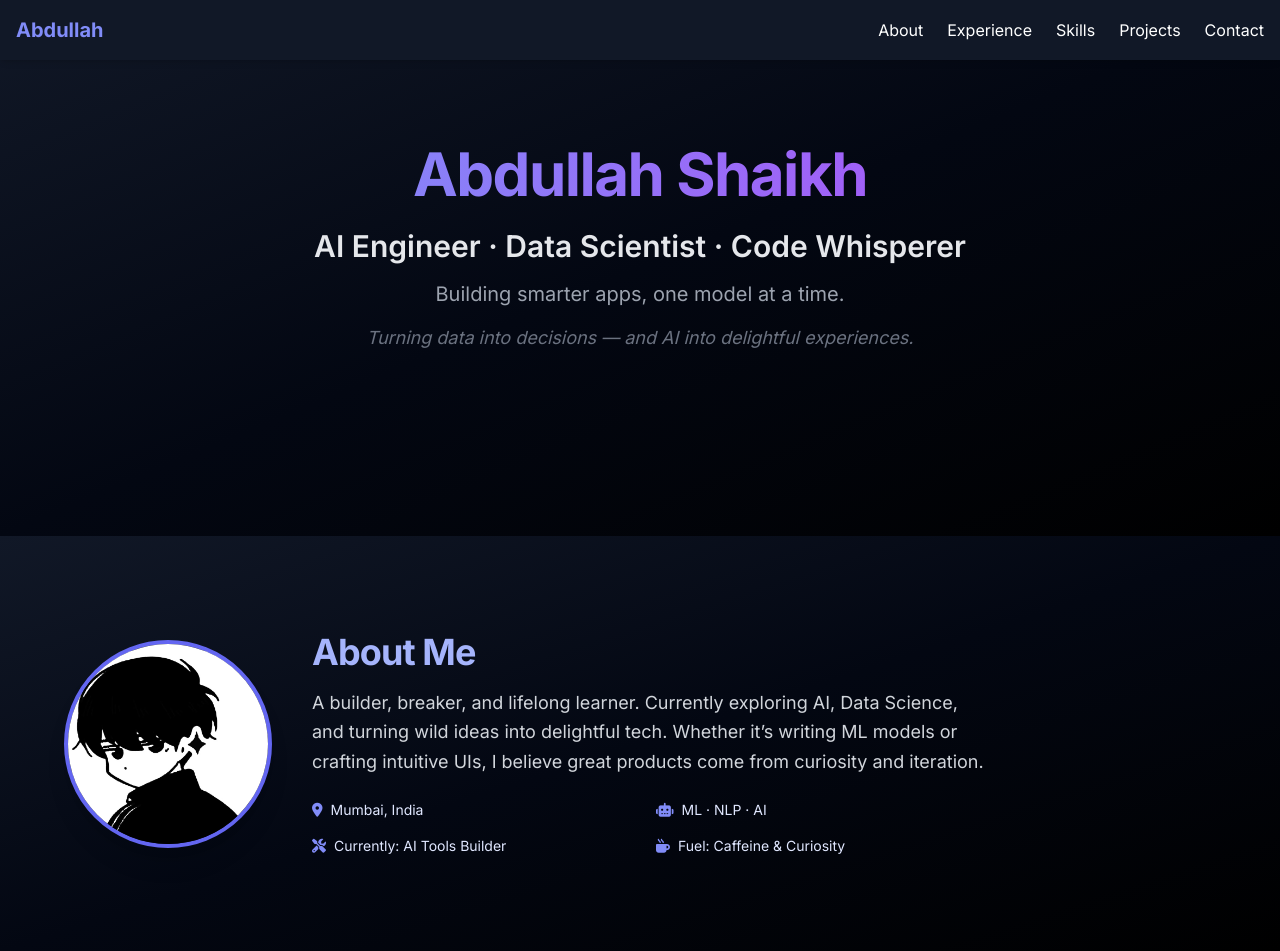
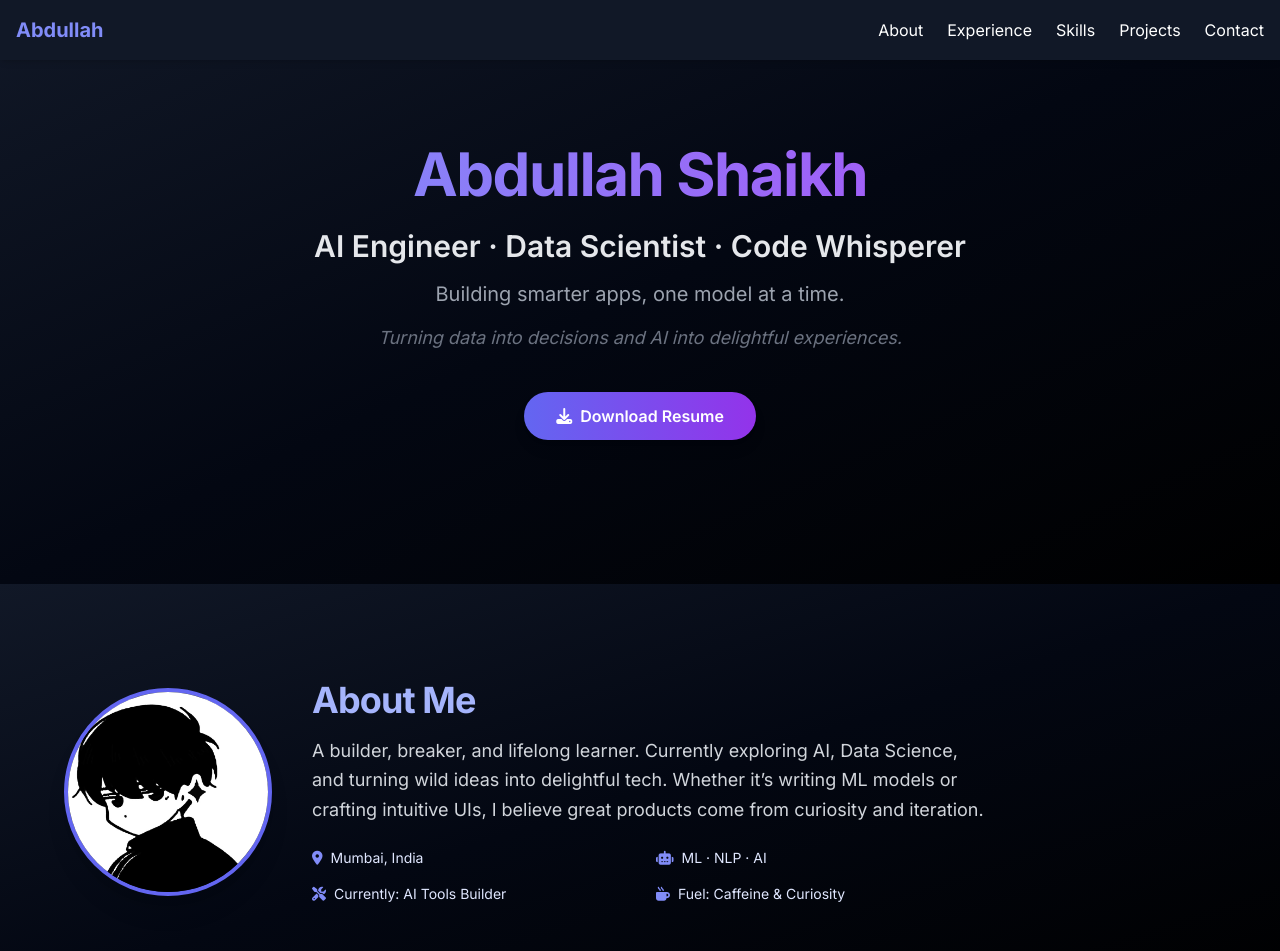
Before and after one commit to Abdullah-Shaikh45/Abdullah-Portfolio, a Flask app: page / in a window 1280 px wide. Shown: the top 951 px of the page. Run offline with Flask 3, Linux system fonts and the light colour scheme; some libraries are stand-ins or nearby versions.

Commit message:
Add download resume

```diff
--- a/templates/index.html
+++ b/templates/index.html
@@ -14,8 +14,13 @@
       Building smarter apps, one model at a time.
     </p>
     <p class="text-base sm:text-lg text-gray-500 italic mb-10">
-      Turning data into decisions — and AI into delightful experiences.
+      Turning data into decisions and AI into delightful experiences.
     </p>
+    <a href="{{ url_for('static', filename='pdf/Abdulah-resume.pdf') }}" download
+  class="inline-block px-8 py-3 bg-gradient-to-r from-indigo-500 to-purple-600 text-white font-semibold rounded-full shadow-lg hover:scale-105 hover:shadow-xl transition duration-300 ease-in-out">
+  <i class="fas fa-download mr-2"></i>Download Resume
+</a>
+
   </div>
 </header>
 
```
